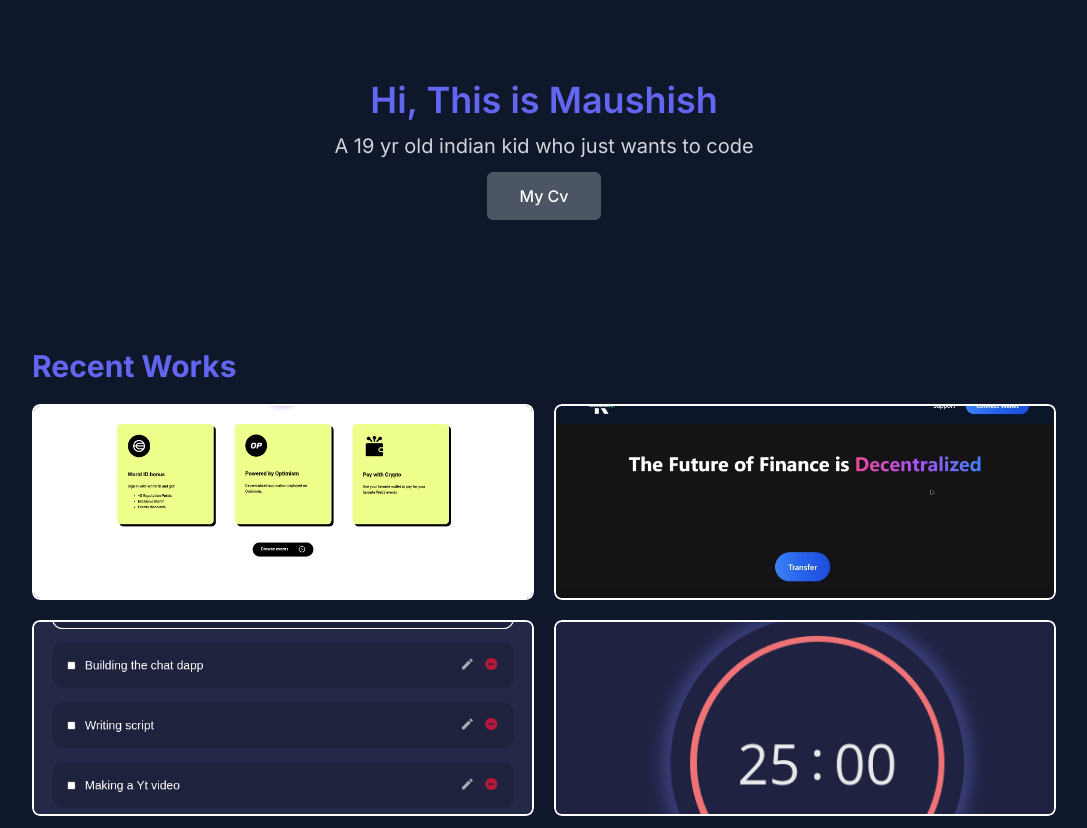
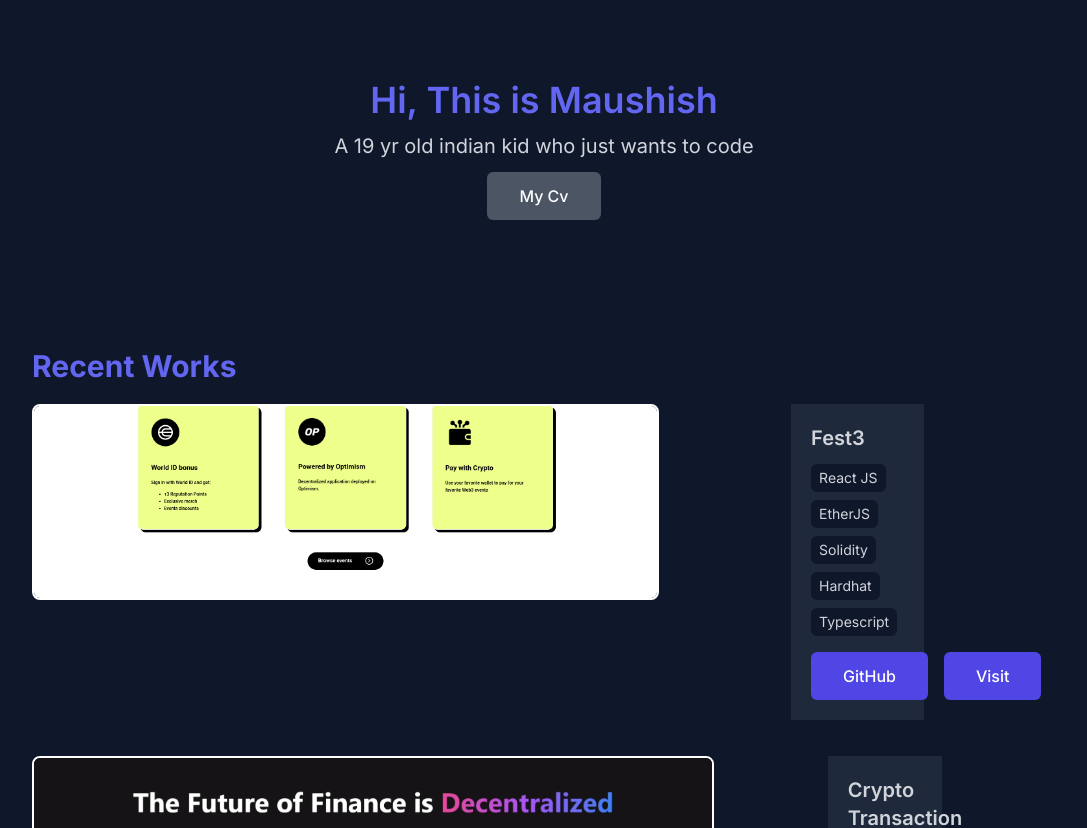
Before and after one commit to maushish/Portfolio-v2, a React (Vite) app: page / in a window 1280 px wide. Shown: the top 828 px of the page, without its empty margins (96-1183 px from the left). Built offline with nearby package versions, Linux system fonts and the light colour scheme.

Commit message:
Changed the layout

```diff
--- a/src/components/WorkItem.jsx
+++ b/src/components/WorkItem.jsx
@@ -20,20 +20,10 @@ function WorkItem({ imgUrl, title, tech, workUrl, githubUrl }) {
   };
 
   return (
-    <div
-      className="relative flex" // Use flex to arrange image and info div side by side
-      onMouseEnter={handleMouseEnter}
-      onMouseLeave={handleMouseLeave}
-      onTouchStart={handleTouchStart}
-      onTouchEnd={handleTouchEnd}
-    >
-      <a
-        href={workUrl}
-        target="_blank"
-        rel="noreferrer"
-        className="bg-slate-300 dark:bg-slate-800 rounded-lg overflow-hidden flex-1" // Use flex-1 to allow the image to take available space
-      >
-        <div className="border-white border-x-2 border-y-2 rounded-lg flex flex-col items-center justify-center">
+    <div className="flex mb-4">
+      <div className="w-full md:w-2/3">
+        <a href={workUrl} target="_blank" rel="noreferrer">
+          <div className="border-white border-x-2 border-y-2 rounded-lg">
             <img
               src={imgUrl}
               alt="work"
@@ -41,11 +31,9 @@ function WorkItem({ imgUrl, title, tech, workUrl, githubUrl }) {
             />
           </div>
         </a>
-      <div
-        className={`${
-          isHovered ? 'block' : 'hidden'
-        } absolute right-0 inset-y-0 bg-slate-800 w-[50%] p-5 text-gray-600 dark:text-gray-300 transition-opacity duration-300`}
-      >
+      </div>
+      <div className='flex flex-col items-center justify-center'>
+      <div className="w-full md:w-1/3 bg-slate-800 p-5 text-gray-600 dark:text-gray-300">
         {/* Your project info content goes here */}
         <h3 className="text-lg md:text-xl mb-2 md:mb-3 font-semibold">
           {title}
@@ -60,10 +48,26 @@ function WorkItem({ imgUrl, title, tech, workUrl, githubUrl }) {
             </span>
           ))}
         </p>
+        <div className="flex items-center gap-4 mt-4">
+          <a
+            href={githubUrl}
+            target="_blank"
+            rel="noreferrer"
+            className="inline-block px-8 py-3 border-transparent text-base font-medium rounded-md text-white bg-indigo-600 hover:bg-indigo-700 md:text-md"
+          >
+            GitHub
+          </a>
+          <a
+            href={workUrl}
+            target="_blank"
+            rel="noreferrer"
+            className="inline-block px-8 py-3 border-transparent text-base font-medium rounded-md text-white bg-indigo-600 hover:bg-indigo-700 md:text-md"
+          >
+            Visit
+          </a>
         </div>
-      {isHovered && (
-        <div className="absolute inset-0 flex items-center justify-center bg-black bg-opacity-50 transition-opacity duration-300"></div>
-      )}
+      </div>
+      </div>
     </div>
   );
 }
--- a/src/components/Works.jsx
+++ b/src/components/Works.jsx
@@ -7,7 +7,7 @@ function Works() {
 	return (
 		<div className="py-12">
 			<SectionTitle id="works">Recent Works</SectionTitle>
-			<div className="grid grid-cols-1 md:grid-cols-2 gap-5">
+			<div className="grid grid-cols-1 md:grid-cols-1 gap-5">
 				{works.map(work => (
 					<WorkItem
 						key={work.title}
```
Lines whose indentation alone changed are shown as unchanged.
